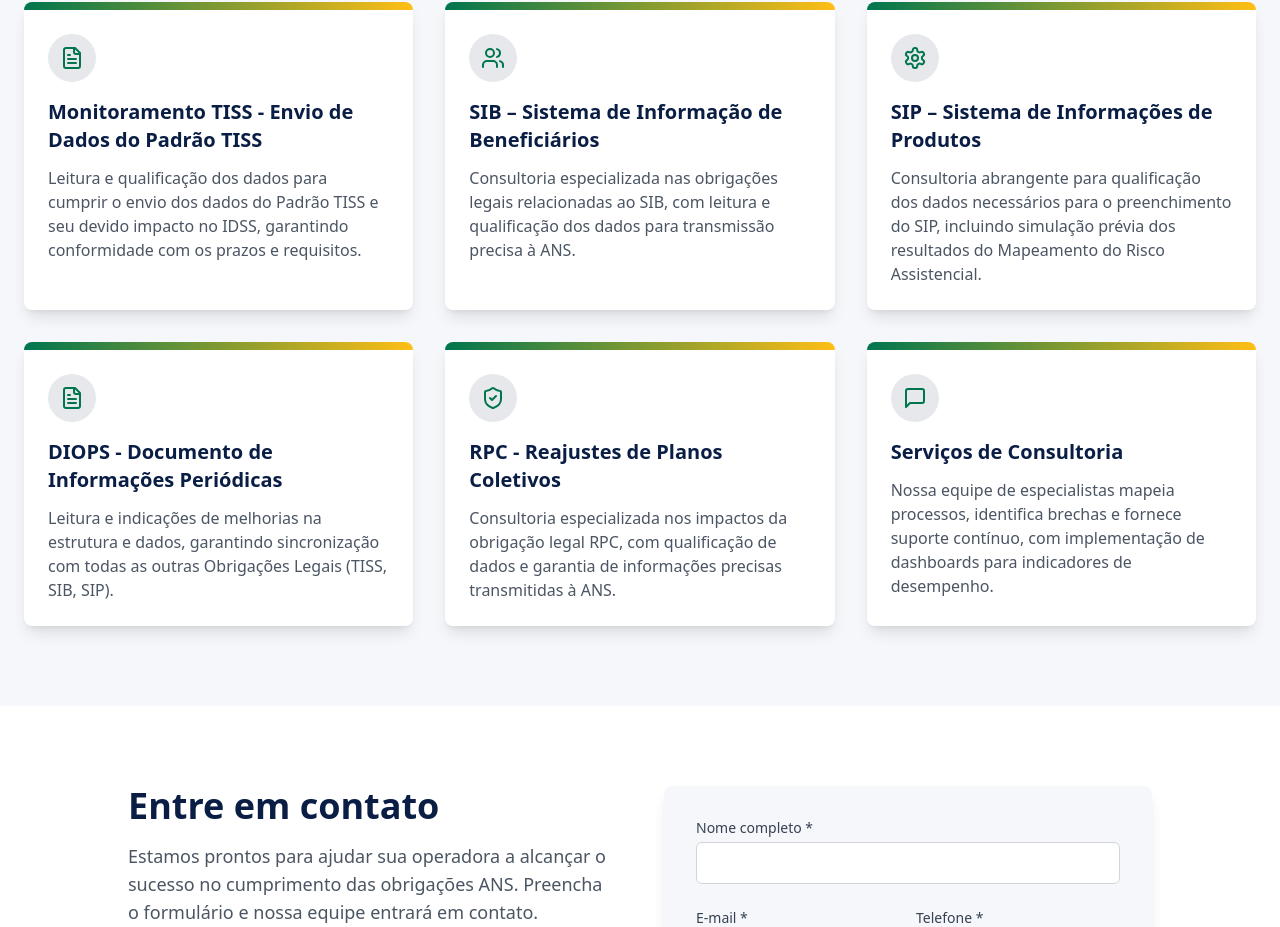
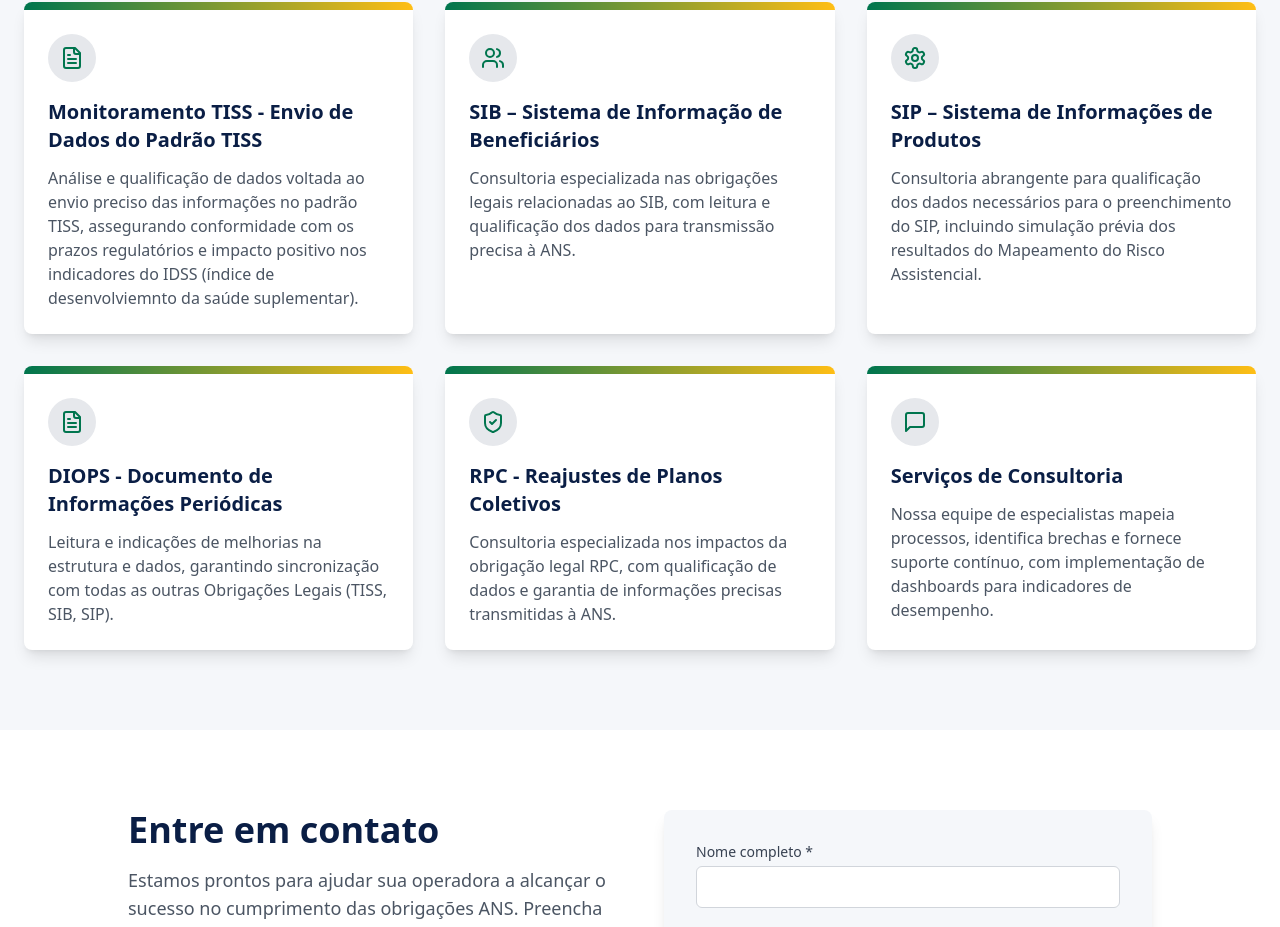
Before and after one commit to sidedoor-tech/quans-landing-page, a React (Vite) app: page / in a window 1280 px wide. Shown: the part 1835-2762 px from the top of the page. Built offline with nearby package versions, Linux system fonts and the light colour scheme.

Commit message:
Add TISS data analysis and qualification
Implement data analysis and qualification for TISS standard, ensuring compliance with deadlines and positive impact on IDSS indicators.

```diff
--- a/src/components/ServicesSection.tsx
+++ b/src/components/ServicesSection.tsx
@@ -1,4 +1,3 @@
-
 import { FileText, Users, Settings, MessageSquare, ShieldCheck } from "lucide-react";
 import ServiceCard from "./ServiceCard";
 
@@ -6,7 +5,7 @@ const ServicesSection = () => {
   const services = [
     {
       title: "Monitoramento TISS - Envio de Dados do Padrão TISS",
-      description: "Leitura e qualificação dos dados para cumprir o envio dos dados do Padrão TISS e seu devido impacto no IDSS, garantindo conformidade com os prazos e requisitos.",
+      description: "Análise e qualificação de dados voltada ao envio preciso das informações no padrão TISS, assegurando conformidade com os prazos regulatórios e impacto positivo nos indicadores do IDSS (índice de desenvolviemnto da saúde suplementar).",
       icon: <FileText className="text-quans-green" size={24} />
     },
     {
```
